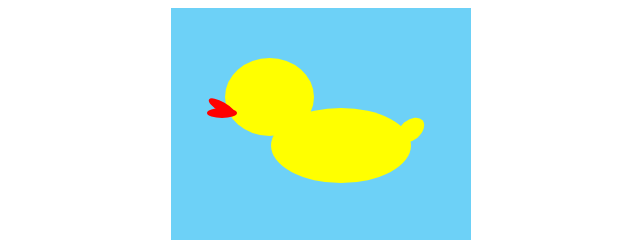
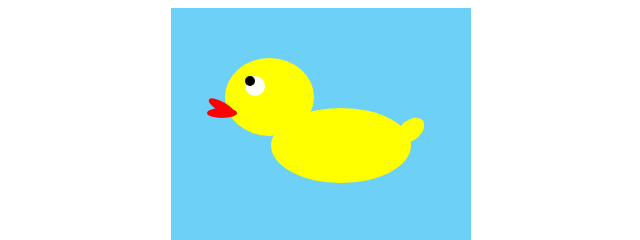
Before and after one commit to kamiada/CSS-HTML-artsy-stuff, a plain HTML site: page Duck/index.html in a window 1280 px wide. Shown: the top 240 px of the page, 319-959 px from the left. Drawn offline with Linux system fonts and the light colour scheme.

Commit message:
my duck works and entry to Readme is now added as well

```diff
--- a/Duck/duck.css
+++ b/Duck/duck.css
@@ -44,7 +44,17 @@ border-radius: 50%;
 margin: 0px 0px calc(100% - 90px) 36px;
 }
 .eye {
-
+  background: white;
+  border-radius: 50%;
+  width: 20px;
+  height: 20px;
+  margin: 18px 20px;
+}
+.iris {
+  background: black;
+  border-radius: 50%;
+  width: 10px;
+  height: 10px;
 }
 .water {
 
--- a/Duck/index.html
+++ b/Duck/index.html
@@ -5,7 +5,11 @@
 </head>
 <body>
   <div class="container">
-    <div class="head"></div>
+    <div class="head">
+      <div class="eye">
+        <div class="iris"></div>
+      </div>
+    </div>
     <div class="peack_top"></div>
     <div class="peack"></div>
     <div class="body"></div>
```
Also changed, not shown: 1 other file.
